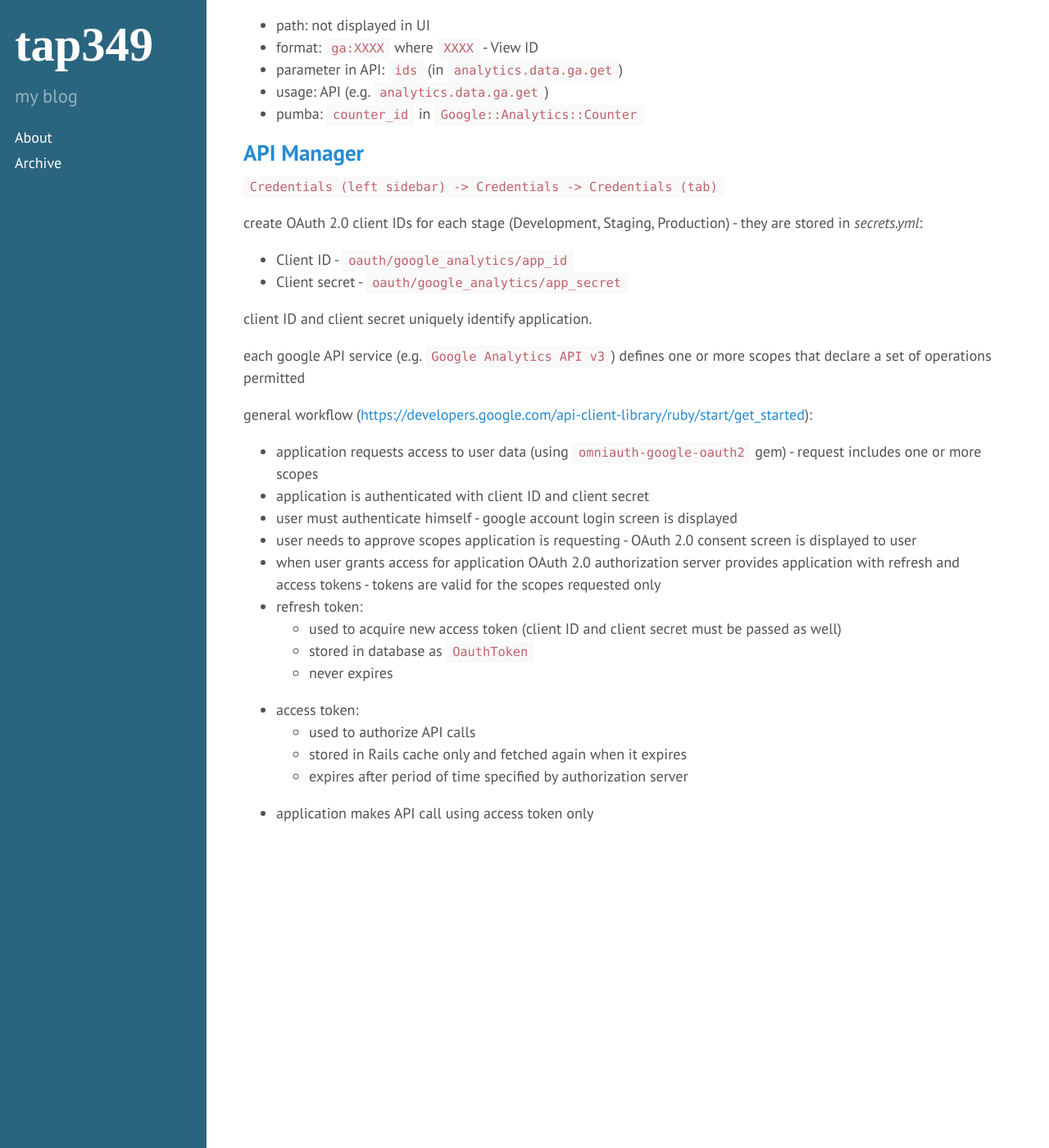
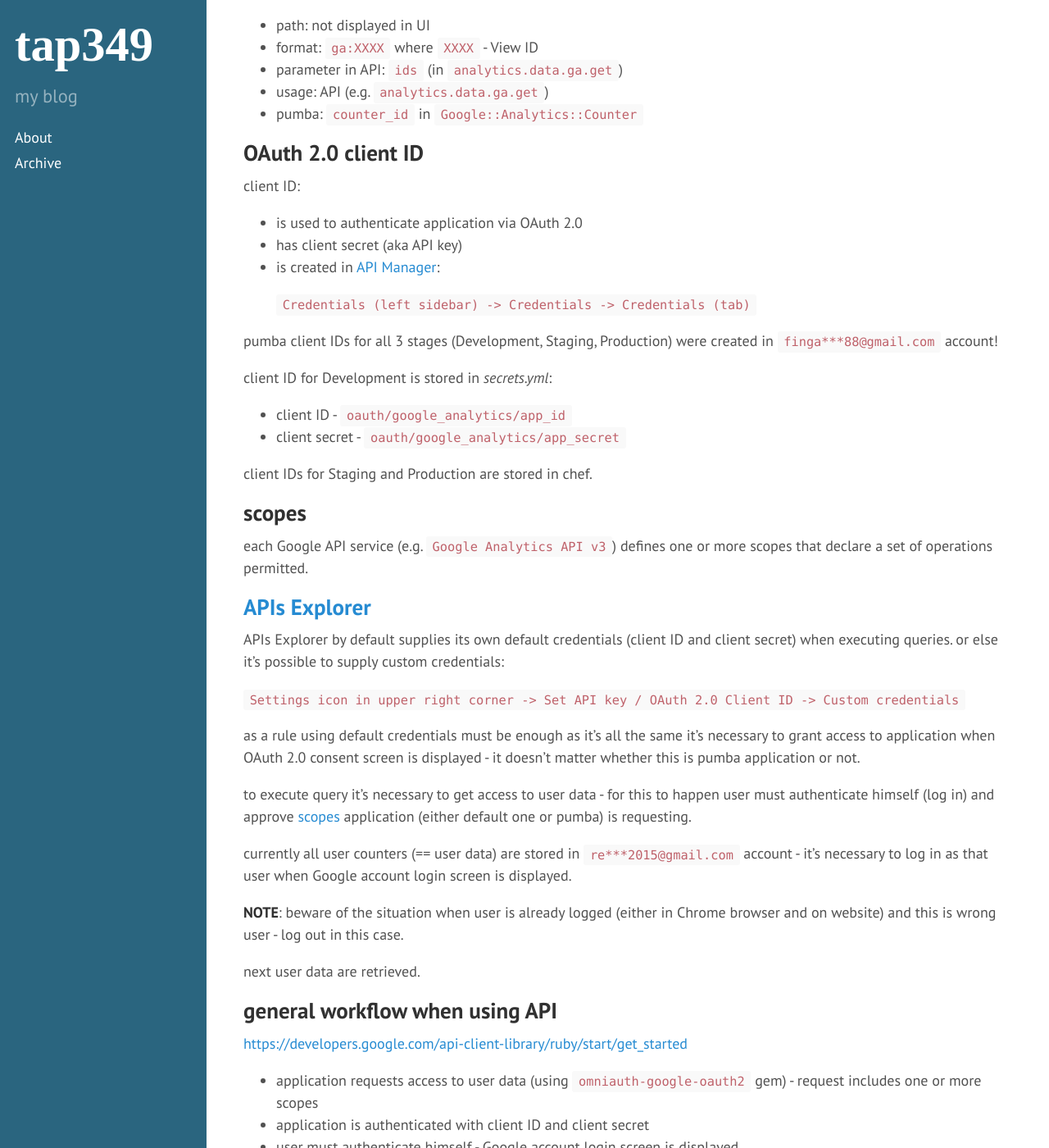
Before and after one commit to tap349/tap349.github.io, a Jekyll site: the page built from _posts/2016-03-16-GA-demystified.md, in a window 1280 px wide and 1400 px high, scrolled down 1172 px. Shown: the whole window at 82% size. Built offline with Jekyll 4.4.1, drawn with Linux system fonts in a browser that asks for light colours; some of the changed text lies outside the part shown.

Commit message:
update 2016-05-12_10:04:44

```diff
--- a/_posts/2016-03-16-GA-demystified.md
+++ b/_posts/2016-03-16-GA-demystified.md
@@ -6,7 +6,7 @@
 categories: [ga]
 ---
 
-configuration of google analytics and some background information.
+configuration of Google Analytics and some background information.
 
 <!-- more -->
 
@@ -57,28 +57,64 @@
   - usage: API (e.g. `analytics.data.ga.get`)
   - pumba: `counter_id` in `Google::Analytics::Counter`
 
-## [API Manager](https://console.developers.google.com)
+## OAuth 2.0 client ID
 
-`Credentials (left sidebar) -> Credentials -> Credentials (tab)`
+client ID:
 
-create OAuth 2.0 client IDs for each stage (Development, Staging, Production) -
-they are stored in _secrets.yml_:
+- is used to authenticate application via OAuth 2.0
+- has client secret (aka API key)
+- is created in [API Manager](https://console.developers.google.com):
 
-- Client ID - `oauth/google_analytics/app_id`
-- Client secret - `oauth/google_analytics/app_secret`
+  `Credentials (left sidebar) -> Credentials -> Credentials (tab)`
 
-client ID and client secret uniquely identify application.
+pumba client IDs for all 3 stages (Development, Staging, Production)
+were created in `finga***88@gmail.com` account!
 
-each google API service (e.g. `Google Analytics API v3`)
-defines one or more scopes that declare a set of operations permitted
+client ID for Development is stored in _secrets.yml_:
 
-general workflow
-(<https://developers.google.com/api-client-library/ruby/start/get_started>):
+- client ID - `oauth/google_analytics/app_id`
+- client secret - `oauth/google_analytics/app_secret`
+
+client IDs for Staging and Production are stored in chef.
+
+## scopes
+
+each Google API service (e.g. `Google Analytics API v3`)
+defines one or more scopes that declare a set of operations permitted.
+
+## [APIs Explorer](https://developers.google.com/apis-explorer/#p/)
+
+APIs Explorer by default supplies its own default credentials
+(client ID and client secret) when executing queries.
+or else it's possible to supply custom credentials:
+
+`Settings icon in upper right corner -> Set API key / OAuth 2.0 Client ID -> Custom credentials`
+
+as a rule using default credentials must be enough as it's all the same
+it's necessary to grant access to application when OAuth 2.0 consent screen
+is displayed - it doesn't matter whether this is pumba application or not.
+
+to execute query it's necessary to get access to user data -
+for this to happen user must authenticate himself (log in) and approve
+[scopes](#scopes) application (either default one or pumba) is requesting.
+
+currently all user counters (== user data) are stored in
+`re***2015@gmail.com` account - it's necessary to log in as that user
+when Google account login screen is displayed.
+
+**NOTE**: beware of the situation when user is already logged (either in Chrome
+          browser and on website) and this is wrong user - log out in this case.
+
+next user data are retrieved.
+
+## general workflow when using API
+
+<https://developers.google.com/api-client-library/ruby/start/get_started>
 
 - application requests access to user data (using `omniauth-google-oauth2` gem) -
   request includes one or more scopes
 - application is authenticated with client ID and client secret
-- user must authenticate himself - google account login screen is displayed
+- user must authenticate himself - Google account login screen is displayed
 - user needs to approve scopes application is requesting -
   OAuth 2.0 consent screen is displayed to user
 - when user grants access for application OAuth 2.0 authorization server
@@ -86,7 +122,7 @@
   tokens are valid for the scopes requested only
 - refresh token:
   - used to acquire new access token (client ID and client secret must be passed as well)
-  - stored in database as `OauthToken`
+  - stored in database as `token` in `Google::Analytics::Token`
   - never expires
 - access token:
   - used to authorize API calls
```
